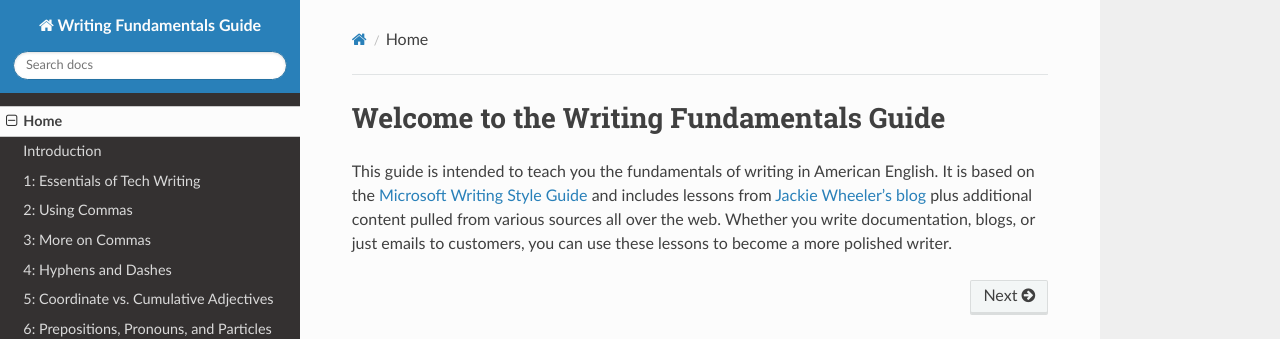
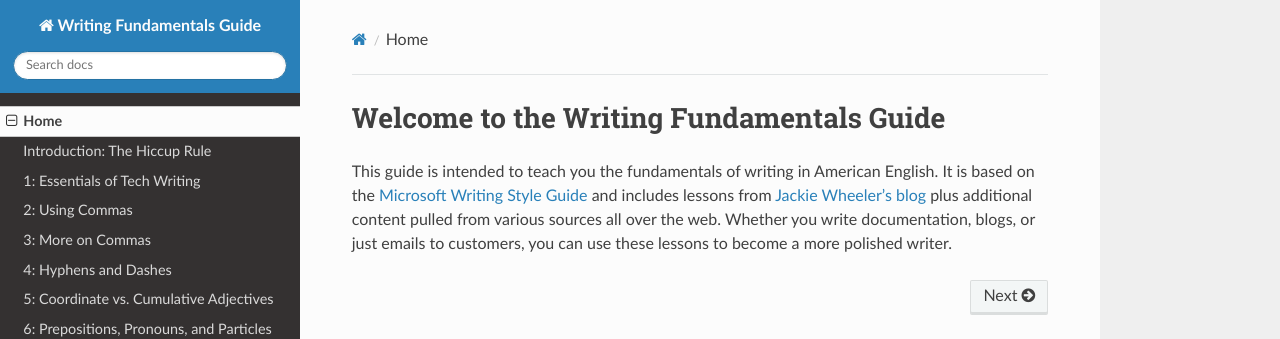
Before and after one commit to appellj/Writing-Fundamentals-Guide, an MkDocs documentation site: the page built from docs/index.md, in a window 1280 px wide. Shown: the top 339 px of the page. Built offline with MkDocs 1.6.1, drawn with Linux system fonts in a browser that asks for light colours; nearby versions of some CDN libraries; old or Windows-style settings are respelled for this version of MkDocs.

Commit message:
Fix intro entry in TOC

```diff
--- a/mkdocs.yml
+++ b/mkdocs.yml
@@ -2,7 +2,7 @@ site_name: Writing Fundamentals Guide
 docs_dir: docs
 pages:
 - 'Home': 'index.md'
-- 'Introduction': 'introduction.md'
+- 'Introduction: The Hiccup Rule': 'introduction.md'
 - '1: Essentials of Tech Writing': 'lesson1-essentials.md'
 - '2: Using Commas': 'lesson2-commas.md'
 - '3: More on Commas': 'lesson3-morecommas.md'
```
